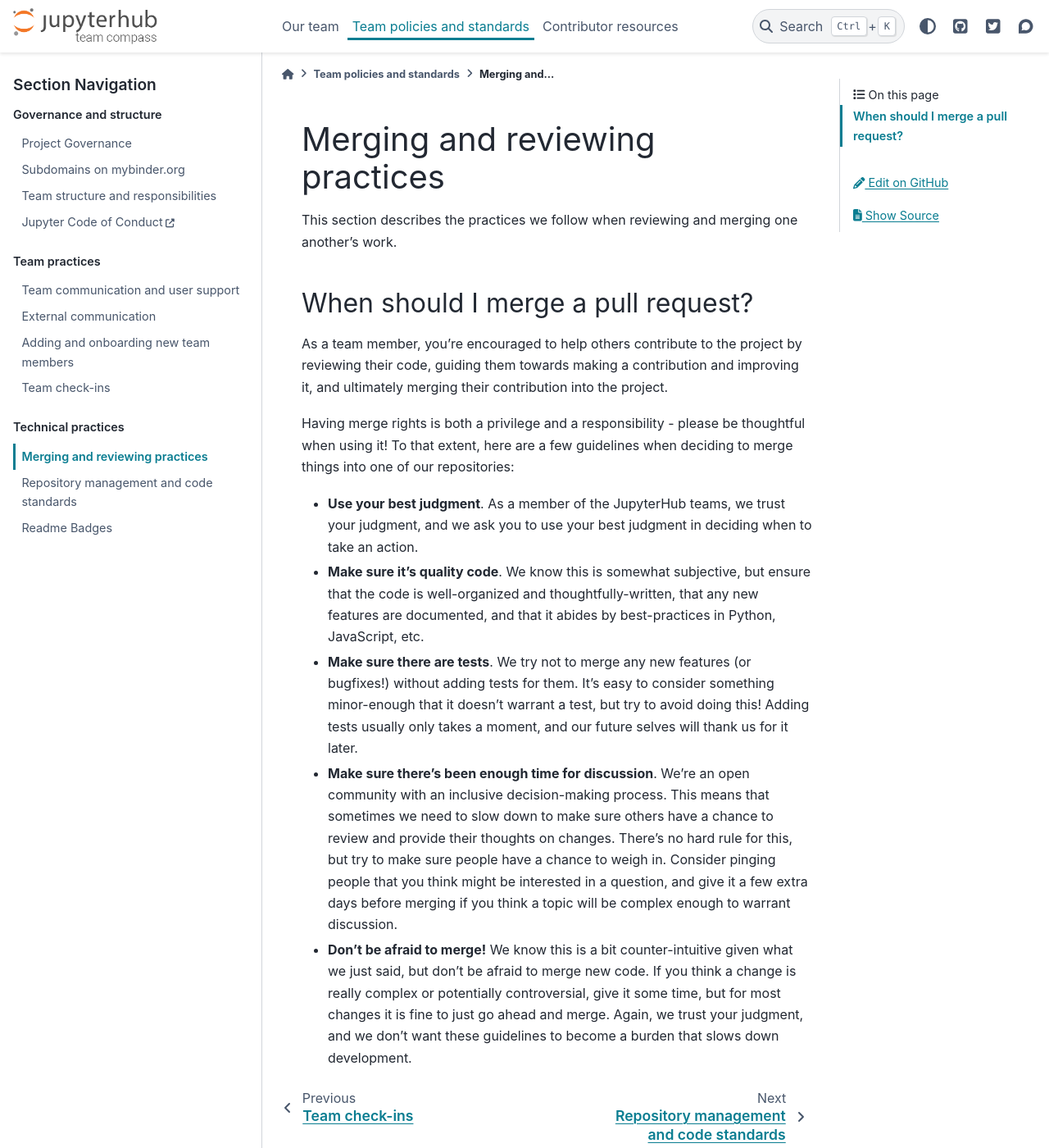
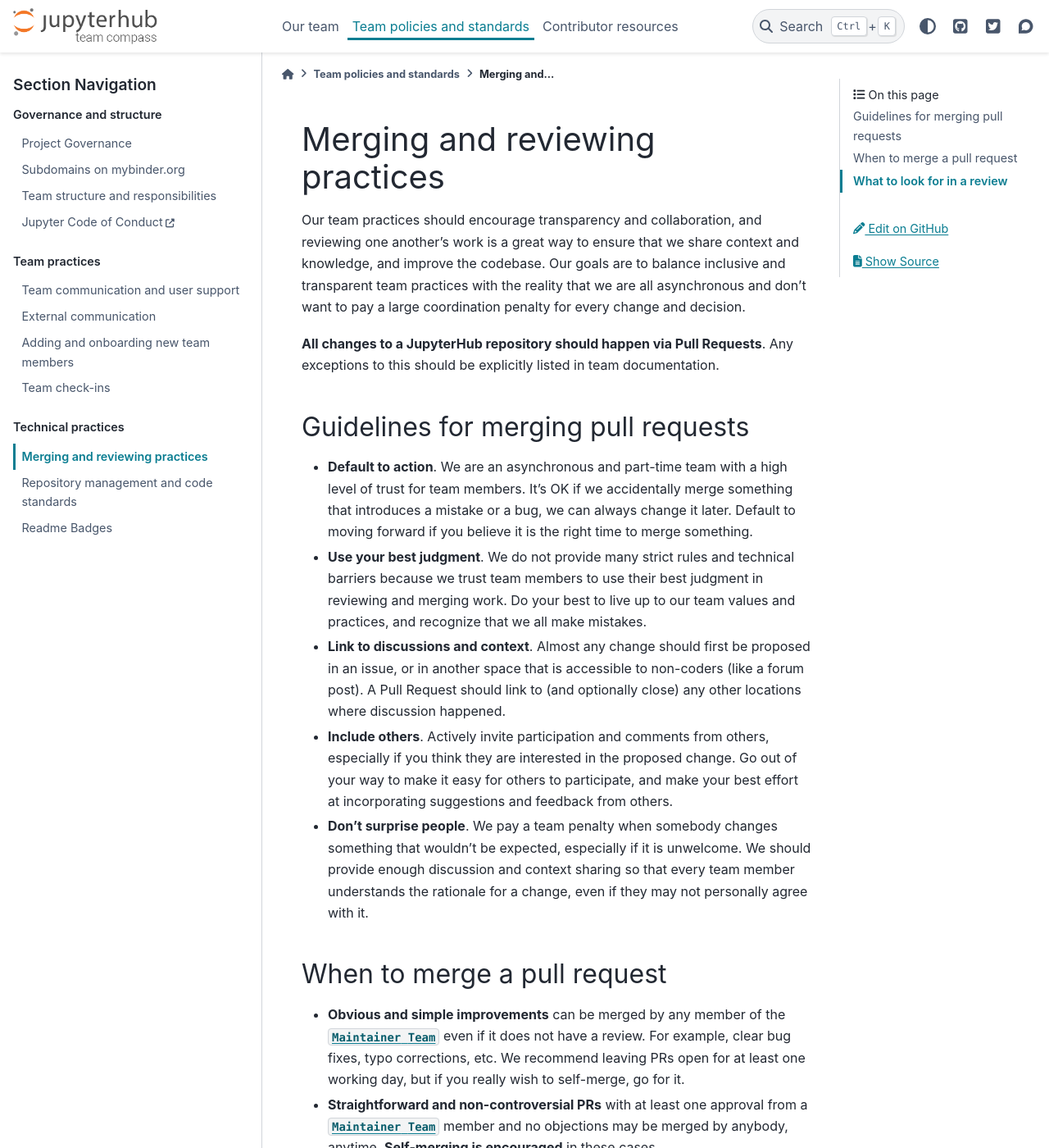
Before and after one commit to jupyterhub/team-compass, a Sphinx documentation site: the page built from docs/practices/merging.md, in a window 1280 px wide and 1400 px high. Shown: the whole window at 82% size. Built offline with Sphinx 7.4.7 and the PyData theme 0.15.4, drawn with Linux system fonts in a browser that asks for light colours; the version number could not be read and is left out; some of the changed text lies outside the part shown.

Commit message:
ENH: Clarifying merge and review practices

```diff
--- a/docs/conf.py
+++ b/docs/conf.py
@@ -84,3 +84,8 @@
     # Add additional redirects below if you relocate documents
     # "old/folder/old-file": "new-folder/new-file",
 }
+
+
+def setup(app):
+    # So that we can label and reference with {team}
+    app.add_crossref_type("team", "team")
--- a/docs/practices/merging.md
+++ b/docs/practices/merging.md
@@ -1,8 +1,40 @@
 # Merging and reviewing practices
 
-This section describes the practices we follow when reviewing and merging one another's work.
+Our team practices should encourage transparency and collaboration, and reviewing one another's work is a great way to ensure that we share context and knowledge, and improve the codebase.
+Our goals are to balance inclusive and transparent team practices with the reality that we are all asynchronous and don't want to pay a large coordination penalty for every change and decision.
 
-## When should I merge a pull request?
+**All changes to a JupyterHub repository should happen via Pull Requests**.
+Any exceptions to this should be explicitly listed in team documentation.
+
+## Guidelines for merging pull requests
+
+- **Default to action**. We are an asynchronous and part-time team with a high level of trust for team members.
+  It's OK if we accidentally merge something that introduces a mistake or a bug, we can always change it later.
+  Default to moving forward if you believe it is the right time to merge something.
+- **Use your best judgment**. We do not provide many strict rules and technical barriers because we trust team members to use their best judgment in reviewing and merging work.
+  Do your best to live up to our team values and practices, and recognize that we all make mistakes.
+- **Link to discussions and context**. Almost any change should first be proposed in an issue, or in another space that is accessible to non-coders (like a forum post).
+  A Pull Request should link to (and optionally close) any other locations where discussion happened.
+- **Include others**. Actively invite participation and comments from others, especially if you think they are interested in the proposed change.
+  Go out of your way to make it easy for others to participate, and make your best effort at incorporating suggestions and feedback from others.
+- **Don't surprise people**. We pay a team penalty when somebody changes something that wouldn't be expected, especially if it is unwelcome.
+  We should provide enough discussion and context sharing so that every team member understands the rationale for a change, even if they may not personally agree with it.
+
+## When to merge a pull request
+
+- **Obvious and simple improvements** can be merged by any member of the {team}`Maintainer Team` even if it does not have a review.
+  For example, clear bug fixes, typo corrections, etc.
+  We recommend leaving PRs open for at least one working day, but if you really wish to self-merge, go for it.
+- **Straightforward and non-controversial PRs** with at least one approval from a {team}`Maintainer Team` member and no objections may be merged by anybody, anytime.
+  **Self-merging is encouraged** in these cases.
+- **Complex or potentially controversial PRs** may be merged with at least one approval from a {team}`Maintainer Team` member, no objections from any team member, and after has been open for around five working days.
+  Use your best judgment for how long to wait to ensure inclusive decision making process.
+  The more complex, the more time you should give people.
+  The more people agree, the more quickly you can safely merge.
+- **Changes to team policies** may be merged with at least two approvals from {team}`Steering Council` members`, no objections from any team member, and has been open for around five working days (follow the same guidelines as the guideline above).
+- **Proposals without consensus** may be merged if the {team}`Steering Council` has majority agreement to merge, and if there have been at least five working days to discuss.
+
+## What to look for in a review
 
 As a team member, you're encouraged to help others contribute to the project
 by reviewing their code, guiding them towards making a contribution and
@@ -12,19 +44,19 @@
 thoughtful when using it! To that extent, here are a few guidelines when
 deciding to merge things into one of our repositories:
 
-* **Use your best judgment**. As a member of the JupyterHub teams, we trust
-  your judgment, and we ask you to use your best judgment in deciding when to
-  take an action.
-* **Make sure it's quality code**. We know this is somewhat subjective, but
+- **It's quality code**. We know this is somewhat subjective, but
   ensure that the code is well-organized and thoughtfully-written, that any
   new features are documented, and that it abides by best-practices in Python,
   JavaScript, etc.
-* **Make sure there are tests**. We try not to merge any new features (or
+  Do not nit-pick stylistic preferences, but if you genuinely think there's a clear way to improve the code, please make suggestions.
+- **There are tests and they pass**. We try not to merge any new features (or
   bugfixes!) without adding tests for them. It's easy to consider something
   minor-enough that it doesn't warrant a test, but try to avoid doing this!
   Adding tests usually only takes a moment, and our future selves will thank
   us for it later.
-* **Make sure there's been enough time for discussion**. We're an open
+- **There is documentation**. If we're changing or adding functionality, ensure that there is documentation describing the change to others.
+  Functionality that isn't document is much less discoverable and maintainable.
+- **There's been enough time for discussion**. We're an open
   community with an inclusive decision-making process. This means that
   sometimes we need to slow down to make sure others have a chance to
   review and provide their thoughts on changes. There's no hard rule for
@@ -32,7 +64,7 @@
   pinging people that you think might be interested in a question, and
   give it a few extra days before merging if you think a topic will be
   complex enough to warrant discussion.
-* **Don't be afraid to merge!** We know this is a bit counter-intuitive
+- **Don't be afraid to merge!** We know this is a bit counter-intuitive
   given what we just said, but don't be afraid to merge new code. If you
   think a change is really complex or potentially controversial, give it
   some time, but for most changes it is fine to just go ahead and merge.
```
Also changed, not shown: docs/practices/external-communication.md (+1 -1 lines), docs/team/structure.md (+5 -0 lines).
